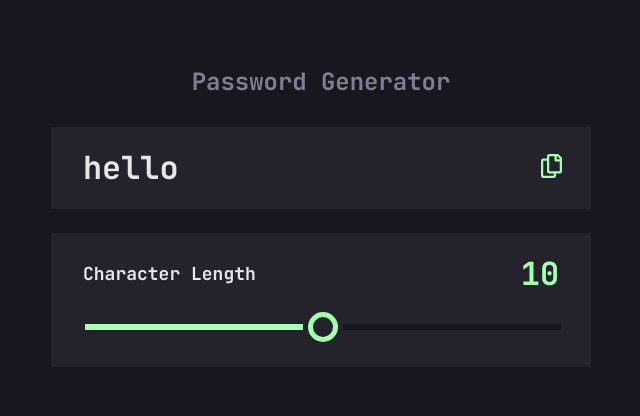
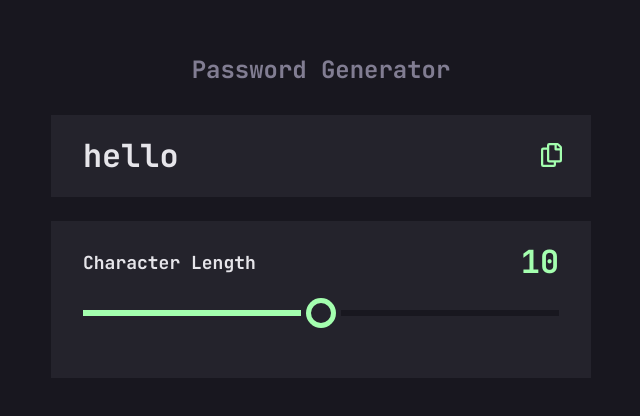
Before and after one commit to towkir/password-generator, a React (Vite) app: page / in a window 1280 px wide. Shown: the part 184-600 px from the top of the page, without its empty margins (319-959 px from the left). Built offline with nearby package versions, Linux system fonts and the light colour scheme.

Commit message:
fixed css selector and spacing for range input

```diff
--- a/src/components/PasswordGenerator/index.css
+++ b/src/components/PasswordGenerator/index.css
@@ -23,6 +23,7 @@
   --color-mix: color-mix(in srgb, var(--color), #000 var(--percent, 0%));
   width: 100%;
   height: var(--size);
+  margin: 0 0 30px;
   -webkit-appearance :none;
   -moz-appearance :none;
   appearance :none;
@@ -31,17 +32,17 @@
   overflow: hidden;
 }
 
-input:focus-visible,
-input:hover{
+.password-generator .character-length-input input:focus-visible,
+.password-generator .character-length-input input:hover{
   --percent: 25%;
 }
-input:active,
-input:focus-visible{
+.password-generator .character-length-input input:active,
+.password-generator .character-length-input input:focus-visible{
   --blur: var(--size)
 }
 
 /* chromium */
-input[type="range"]::-webkit-slider-thumb{
+.password-generator .character-length-input input[type="range"]::-webkit-slider-thumb{
   height: var(--size);
   aspect-ratio: 1;
   border-radius: 50%;
@@ -53,7 +54,7 @@ input[type="range"]::-webkit-slider-thumb{
 }
 
 /* Firefox */
-input[type="range"]::-moz-range-thumb {
+.password-generator .character-length-input input[type="range"]::-moz-range-thumb {
   height: var(--size);
   width: var(--size);
   background: none;
@@ -66,7 +67,7 @@ input[type="range"]::-moz-range-thumb {
 }
 
 @supports not (color: color-mix(in srgb,red,red)) {
-  input {
+  .password-generator .character-length-input input {
     --color-mix: var(--color);
   }
 }
```
